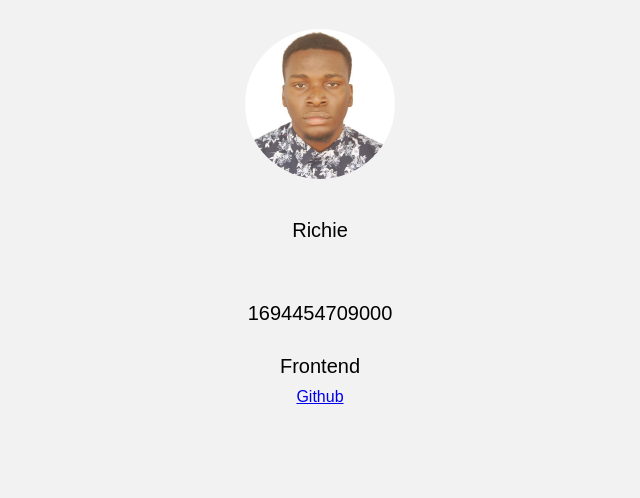
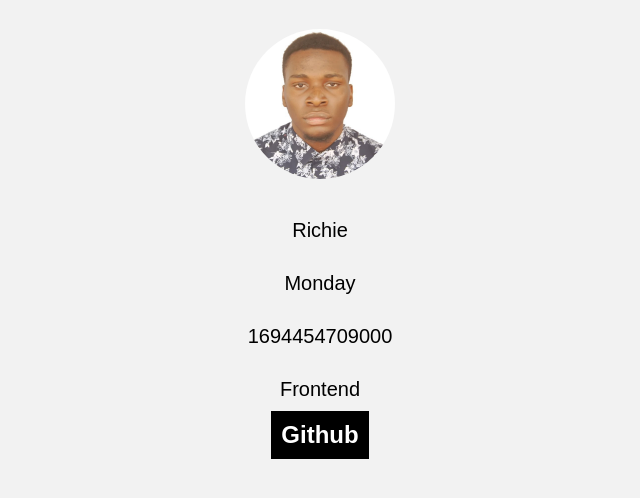
Before and after one commit to Osigbelimu/Hng-task1, a plain HTML site: page index.html in a window 1280 px wide. Shown: the part 108-606 px from the top of the page, without its empty margins (320-960 px from the left). Drawn offline with Linux system fonts and the light colour scheme.

Commit message:
Update index.html
FUNCTION CALLED

```diff
--- a/index.html
+++ b/index.html
@@ -31,6 +31,14 @@
         p{
             font-size: 20px;
             margin-bottom: 10px;
+        }
+         a {
+            text-decoration: none;
+            background-color: black;
+            color: white;
+            font-size: 1.5rem;
+            font-weight: 700;
+            padding: 10px;
         }
     </style>
 </head>
@@ -75,6 +83,7 @@
 
         }
     }
+    showDate()
     let time = date.getTime()
     let timeDiv = document.querySelector('.time')
     let dayDiv = document.querySelector('.day')
```
